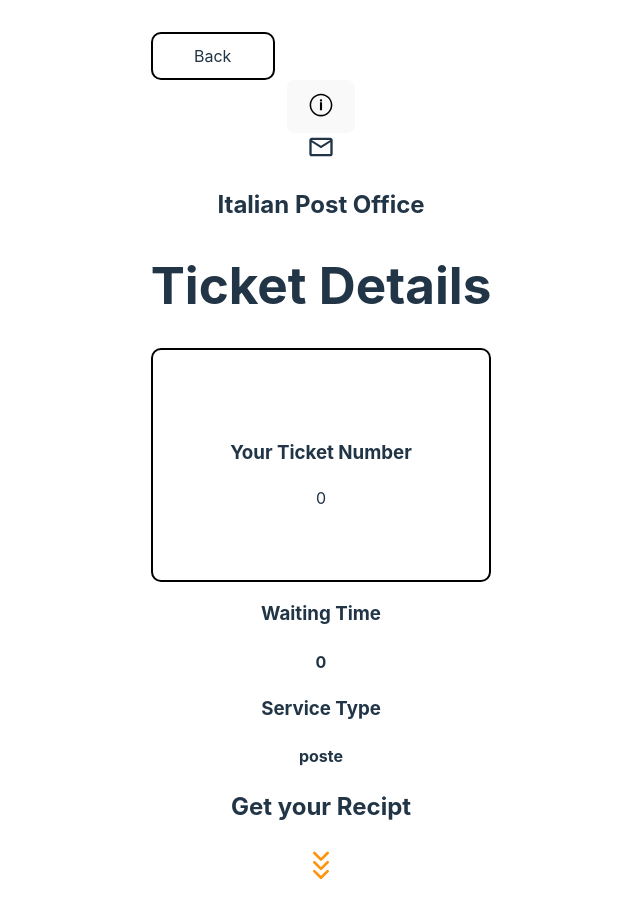
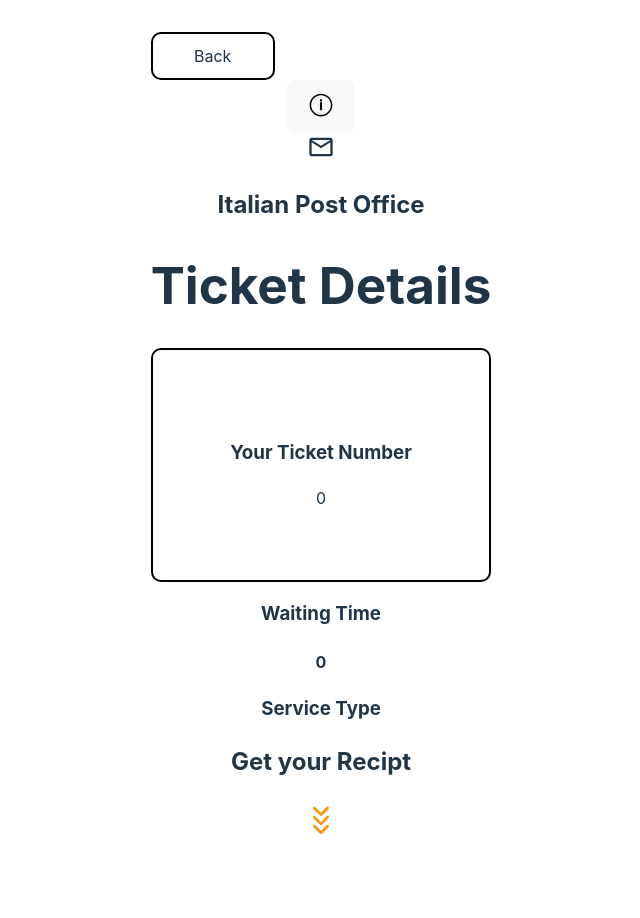
Before and after one commit to wolf1128/03-office-queue, a React (Vite) app in the folder client/: page / in a window 1280 px wide. Shown: the top 918 px of the page, without its empty margins (319-959 px from the left). After the commit the page ends 888 px from the top, so only its background shows below. Built offline with nearby package versions, Linux system fonts and the light colour scheme.

Commit message:
commit changes to get-ticket branch

```diff
--- a/client/src/App.tsx
+++ b/client/src/App.tsx
@@ -1,7 +1,7 @@
 import { useState } from 'react'
 import './App.css'
-import Home from './pages/home'
-import Ticket from './pages/ticket'
+import Home from './get-ticket/components/home'
+import Ticket from './get-ticket/components/ticket'
 
 function App() {
   const [count, setCount] = useState(0)
--- a/client/src/pages/ticket.tsx
+++ b/client/src/get-ticket/components/ticket.tsx
@@ -2,7 +2,7 @@
 import Button from 'react-bootstrap/Button';
 import { MdOutlineLocalPostOffice } from "react-icons/md";
 import { IoIosInformationCircleOutline } from "react-icons/io";
-import myIcon from '../assets/Down_Arrow.svg';
+import myIcon from '../../assets/Down_Arrow.svg';
 import Overlay from 'react-bootstrap/Overlay';
 
 
@@ -10,21 +10,15 @@
 
     const [ticketNo, setTicketNo] = useState(0);
     const [waitingTime, setWaitingTime] = useState(0);
-    const [serviceType, setServiceType] = useState("poste");
+    const [serviceType, setServiceType] = useState("");
     const [show, setShow] = useState(false);
 
     const target = useRef(null);
 
 
-
-
-
-
-
-
     return (
         <>
-            <div style={{ border: '2px solid black', padding: '10px' , borderRadius: '10px', width: '100px'}}>
+            <div style={{ border: '2px solid black', padding: '10px', borderRadius: '10px', width: '100px' }}>
                 Back
             </div>
 
@@ -64,7 +58,7 @@
             <h1>
                 Ticket Details
             </h1>
-           <div style={{ border: '2px solid black', padding: '70px' , borderRadius: '10px'}}>
+            <div style={{ border: '2px solid black', padding: '70px', borderRadius: '10px' }}>
                 <h3>Your Ticket Number</h3>
                 {ticketNo}
             </div>
@@ -82,7 +76,7 @@
 
             <div>
                 <h2>Get your Recipt</h2>
-                <img src={myIcon} alt="My Local Icon" width="50" height="50" />  {/* Use SVG as an image */}
+                <img src={myIcon} alt="My Local Icon" width="50" height="50" />
 
 
             </div>
```
Also changed, not shown: client/src/get-ticket/components/home.tsx (renamed from client/src/pages/home.tsx), client/src/get-ticket/get-ticket.css (added). Lines whose indentation alone changed are shown as unchanged.
